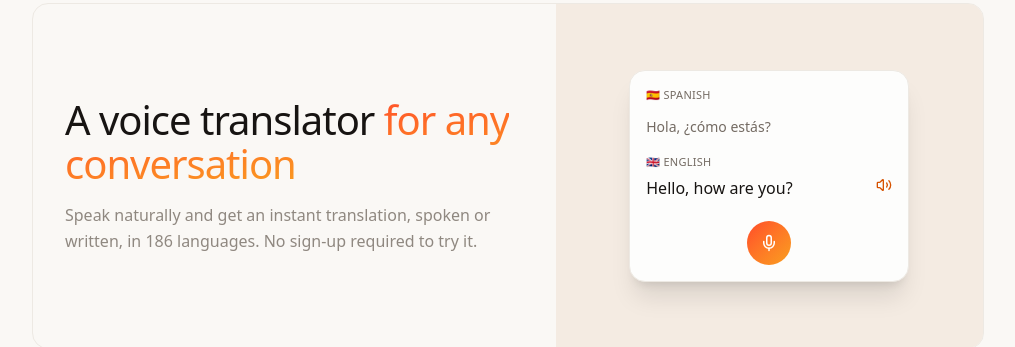
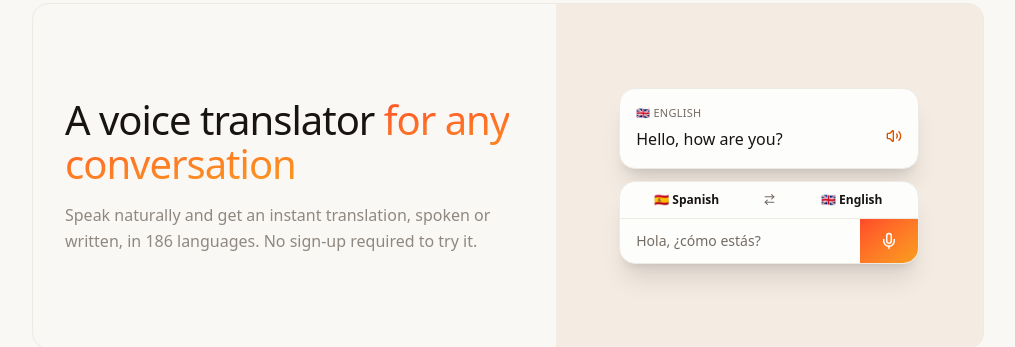
Before and after one commit to sobogd/translator, a Next.js app: page / in a window 1280 px wide. Shown: the part 180-527 px from the top of the page, without its empty margins (132-1147 px from the left). Built offline with nearby package versions, Linux system fonts and the light colour scheme; no server answers.

Commit message:
rework hero mockup to mirror the real composer design
Swap the old floating circular mic button + plain text card for a
mockup that mirrors the actual product: a language-pair strip over a
text row with the gradient mic CTA hugging the right edge, plus a
translated-result bubble above it.

```diff
--- a/app/_landing/Hero.tsx
+++ b/app/_landing/Hero.tsx
@@ -1,5 +1,5 @@
-import { Mic, Volume2 } from "lucide-react";
-import { CARD, PRIMARY_FILL } from "./shell";
+import { ArrowRightLeft, Mic, Volume2 } from "lucide-react";
+import { CARD } from "./shell";
 
 type HeroTexts = {
   badgeVoice: string;
@@ -16,14 +16,15 @@ type HeroTexts = {
   mockToPhrase: string;
 };
 
+// Mirrors the real composer: a language-pair strip over a text row with the
+// gradient mic/send CTA hugging the right edge (see Translator.tsx's pairRow
+// + composerRow), plus a translated-result bubble above it like the first
+// turn of a real conversation.
 function MockCard({ texts }: { texts: HeroTexts }) {
   return (
     <div className="flex h-full items-center justify-center bg-[hsl(32_44%_92%)] p-6 dark:bg-[hsl(32_14%_14%)] sm:p-10">
-      <div className={`${CARD} w-full max-w-[280px] bg-card p-4 shadow-xl`}>
-        <div className="mb-3 flex items-center gap-2 text-[11px] font-medium uppercase tracking-wide text-hint">
-          <span>{texts.mockFromLabel}</span>
-        </div>
-        <p className="mb-4 text-sm leading-relaxed text-hint">{texts.mockFromPhrase}</p>
+      <div className="flex w-full max-w-[300px] flex-col gap-3">
+        <div className={`${CARD} bg-card p-4 shadow-xl`}>
           <div className="mb-1 flex items-center gap-2 text-[11px] font-medium uppercase tracking-wide text-hint">
             <span>{texts.mockToLabel}</span>
           </div>
@@ -31,9 +32,20 @@ function MockCard({ texts }: { texts: HeroTexts }) {
             <p className="text-base leading-relaxed">{texts.mockToPhrase}</p>
             <Volume2 size={16} className="mt-0.5 shrink-0 text-button" />
           </div>
-        <div className="mt-5 flex justify-center">
-          <div className={`flex h-11 w-11 items-center justify-center rounded-full ${PRIMARY_FILL}`}>
+        </div>
+        <div className={`${CARD} flex flex-col overflow-hidden bg-card shadow-xl`}>
+          <div className="flex items-stretch border-b border-border text-xs font-semibold">
+            <span className="flex flex-1 items-center justify-center truncate px-2 py-2.5">{texts.mockFromLabel}</span>
+            <span className="flex w-8 shrink-0 items-center justify-center text-hint">
+              <ArrowRightLeft size={13} />
+            </span>
+            <span className="flex flex-1 items-center justify-center truncate px-2 py-2.5">{texts.mockToLabel}</span>
+          </div>
+          <div className="flex items-stretch">
+            <p className="flex min-h-11 flex-1 items-center truncate px-4 text-sm text-hint">{texts.mockFromPhrase}</p>
+            <span className="flex shrink-0 items-center justify-center bg-gradient-to-br from-[hsl(9,100%,58%)] to-[hsl(35,95%,55%)] px-5 text-white">
               <Mic size={18} />
+            </span>
           </div>
         </div>
       </div>
```
Lines whose indentation alone changed are shown as unchanged.
